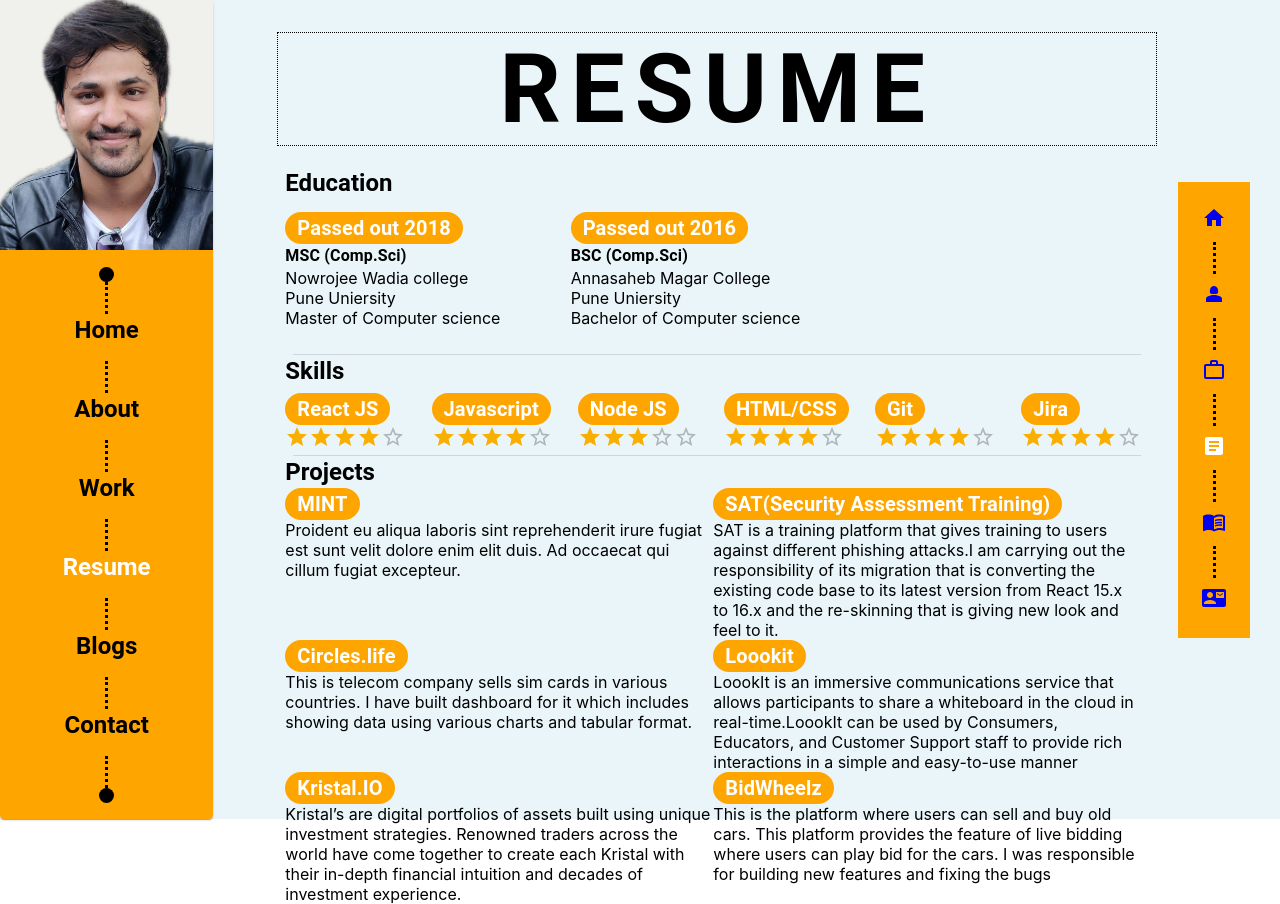
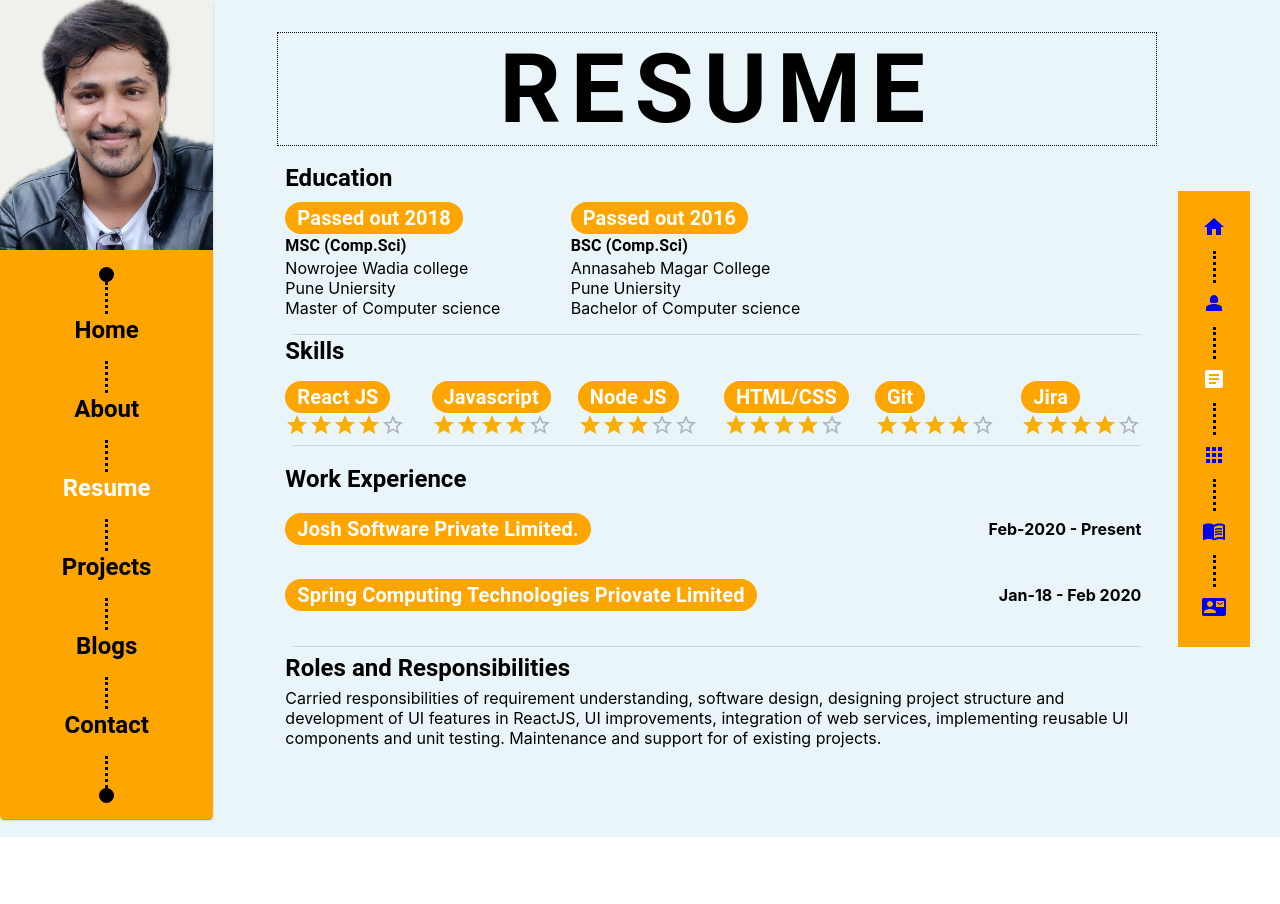
Before and after one commit to VrushabBayas/portfolio, a React (Create React App) app: page /resume in a window 1280 px wide. After the commit the page ends 837 px from the top, so only its background shows below. Built offline with nearby package versions, Linux system fonts and the light colour scheme.

Commit message:
added projects tab

```diff
--- a/src/containers/Navigation/index.js
+++ b/src/containers/Navigation/index.js
@@ -6,6 +6,7 @@ import WorkOutlineIcon from "@mui/icons-material/WorkOutline";
 import ArticleIcon from "@mui/icons-material/Article";
 import MenuBookIcon from "@mui/icons-material/MenuBook";
 import ContactMailIcon from "@mui/icons-material/ContactMail";
+import AppsIcon from "@mui/icons-material/Apps";
 import { Box } from "@mui/material";
 import { NavLink } from "react-router-dom";
 import "./style.css";
@@ -38,17 +39,6 @@ function NavigationBar({ withLabel = false }) {
         <div className="verticle-bar" />
         <li className="list-item">
           <NavLink
-            to="/"
-            className={({ isActive, isPending }) =>
-              isPending ? "pending" : isActive ? "active" : ""
-            }
-          >
-            <WorkOutlineIcon />
-          </NavLink>
-        </li>
-        <div className="verticle-bar" />
-        <li className="list-item">
-          <NavLink
             to="/resume"
             className={({ isActive, isPending }) =>
               isPending ? "pending" : isActive ? "active" : ""
@@ -57,6 +47,18 @@ function NavigationBar({ withLabel = false }) {
             <ArticleIcon className="zoom-effect" />
           </NavLink>
         </li>
+        <div className="verticle-bar" />
+        <li className="list-item">
+          <NavLink
+            to="/projects"
+            className={({ isActive, isPending }) =>
+              isPending ? "pending" : isActive ? "active" : ""
+            }
+          >
+            <AppsIcon className="zoom-effect" />
+          </NavLink>
+        </li>
+
         <div className="verticle-bar" />
         <li className="list-item">
           <NavLink
--- /dev/null
+++ b/src/containers/Projects/index.js
@@ -0,0 +1,180 @@
+import React from "react";
+import PropTypes from "prop-types";
+import Layout from "../Layout";
+
+import { Chip, Grid, Typography } from "@mui/material";
+
+function Projects(props) {
+  return (
+    <Layout title="PROJECTS">
+      <Grid
+        container
+        spacing={1}
+        sx={{
+          margin: "auto",
+          padding: "0.5rem",
+        }}
+      >
+        <Grid
+          xs={12}
+          sx={{
+            margin: "auto",
+            padding: "1rem",
+          }}
+        >
+          <Grid container marginBottom={1}>
+            <Chip
+              sx={{
+                backgroundColor: "orange",
+              }}
+              label={
+                <Typography variant="h5" fontWeight="bold" color="white">
+                  MINT
+                </Typography>
+              }
+            />
+          </Grid>
+          <Typography variant="p" fontSize={18}>
+            Proident eu aliqua laboris sint reprehenderit irure fugiat est sunt
+            velit dolore enim elit duis. Ad occaecat qui cillum fugiat
+            excepteur.
+          </Typography>
+        </Grid>
+        <Grid
+          xs={12}
+          sx={{
+            margin: "auto",
+            padding: "0.5rem",
+          }}
+        >
+          <Grid container marginBottom={1}>
+            <Chip
+              sx={{
+                backgroundColor: "orange",
+              }}
+              label={
+                <Typography variant="h5" fontWeight="bold" color="white">
+                  SAT(Security Assessment Training)
+                </Typography>
+              }
+            />
+          </Grid>
+          <Typography variant="p" fontSize={18}>
+            SAT is a training platform that gives training to users against
+            different phishing attacks.I am carrying out the responsibility of
+            its migration that is converting the existing code base to its
+            latest version from React 15.x to 16.x and the re-skinning that is
+            giving new look and feel to it.
+          </Typography>
+        </Grid>
+        <Grid
+          xs={12}
+          sx={{
+            margin: "auto",
+            padding: "0.5rem",
+          }}
+        >
+          <Grid container marginBottom={1}>
+            <Chip
+              sx={{
+                backgroundColor: "orange",
+              }}
+              label={
+                <Typography variant="h5" fontWeight="bold" color="white">
+                  Circles.life
+                </Typography>
+              }
+            />
+          </Grid>
+          <Typography variant="p" fontSize={18}>
+            This is telecom company sells sim cards in various countries. I have
+            built dashboard for it which includes showing data using various
+            charts and tabular format.
+          </Typography>
+        </Grid>
+        <Grid
+          xs={12}
+          sx={{
+            margin: "auto",
+            padding: "0.5rem",
+          }}
+        >
+          <Grid container marginBottom={1}>
+            <Chip
+              sx={{
+                backgroundColor: "orange",
+              }}
+              label={
+                <Typography variant="h5" fontWeight="bold" color="white">
+                  Loookit
+                </Typography>
+              }
+            />
+          </Grid>
+          <Typography variant="p" fontSize={18}>
+            LoookIt is an immersive communications service that allows
+            participants to share a whiteboard in the cloud in real-time.LoookIt
+            can be used by Consumers, Educators, and Customer Support staff to
+            provide rich interactions in a simple and easy-to-use manner
+          </Typography>
+        </Grid>
+        <Grid
+          xs={12}
+          sx={{
+            margin: "auto",
+            padding: "0.5rem",
+          }}
+        >
+          <Grid container marginBottom={1}>
+            <Chip
+              sx={{
+                backgroundColor: "orange",
+              }}
+              label={
+                <Typography variant="h5" fontWeight="bold" color="white">
+                  Kristal.IO
+                </Typography>
+              }
+            />
+          </Grid>
+          <Typography variant="p" fontSize={18}>
+            Kristal’s are digital portfolios of assets built using unique
+            investment strategies. Renowned traders across the world have come
+            together to create each Kristal with their in-depth financial
+            intuition and decades of investment experience.
+          </Typography>
+        </Grid>
+        <Grid
+          xs={12}
+          sx={{
+            margin: "auto",
+            padding: "0.5rem",
+          }}
+        >
+          <Grid container marginBottom={1}>
+            <Chip
+              sx={{
+                backgroundColor: "orange",
+              }}
+              label={
+                <Typography variant="h5" fontWeight="bold" color="white">
+                  BidWheelz
+                </Typography>
+              }
+            />
+          </Grid>
+          <Typography variant="p" fontSize={18}>
+            This is the platform where users can sell and buy old cars. This
+            platform provides the feature of live bidding where users can play
+            bid for the cars. I was responsible for building new features and
+            fixing the bugs
+          </Typography>
+        </Grid>
+      </Grid>
+    </Layout>
+  );
+}
+
+Projects.propTypes = {};
+
+export default Projects;
--- a/src/containers/Resume/index.js
+++ b/src/containers/Resume/index.js
@@ -17,7 +17,7 @@ function Resume(props) {
           container
           sx={{
             display: "flex",
-            height: 200,
+            height: 180,
           }}
           spacing={1}
         >
@@ -87,7 +87,7 @@ function Resume(props) {
         <Grid
           container
           sx={{
-            height: 100,
+            height: 110,
           }}
           spacing={1}
         >
@@ -217,128 +217,101 @@ function Resume(props) {
         >
           <Grid container alignItems="center">
             <Typography variant="h5" fontWeight="bold">
-              Projects
+              Work Experience
             </Typography>
           </Grid>
-          <Grid xs={6}>
-            <Grid container>
+          <Grid xs={12}>
+            <Grid
+              container
+              sx={{
+                display: "flex",
+                justifyContent: "space-between",
+                alignItems: "center",
+              }}
+            >
+              <Grid>
                 <Chip
                   sx={{
                     backgroundColor: "orange",
                   }}
                   label={
                     <Typography variant="h6" fontWeight="bold" color="white">
-                    MINT
+                      Josh Software Private Limited.
                     </Typography>
                   }
                 />
               </Grid>
-            <Typography variant="p">
-              Proident eu aliqua laboris sint reprehenderit irure fugiat est
-              sunt velit dolore enim elit duis. Ad occaecat qui cillum fugiat
-              excepteur.
+              <Grid>
+                <Typography variant="p" fontWeight="bold">
+                  Feb-2020 - Present
                 </Typography>
               </Grid>
-          <Grid xs={6}>
-            <Grid container>
+            </Grid>
+          </Grid>
+          <Grid xs={12}>
+            <Grid
+              container
+              sx={{
+                display: "flex",
+                justifyContent: "space-between",
+                alignItems: "center",
+              }}
+            >
+              <Grid>
                 <Chip
                   sx={{
                     backgroundColor: "orange",
                   }}
                   label={
                     <Typography variant="h6" fontWeight="bold" color="white">
-                    SAT(Security Assessment Training)
+                      Spring Computing Technologies Priovate Limited
                     </Typography>
                   }
                 />
               </Grid>
-            <Typography variant="p">
-              SAT is a training platform that gives training to users against
-              different phishing attacks.I am carrying out the responsibility of
-              its migration that is converting the existing code base to its
-              latest version from React 15.x to 16.x and the re-skinning that is
-              giving new look and feel to it.
+              <Grid>
+                <Typography variant="p" fontWeight="bold">
+                  Jan-18 - Feb 2020
                 </Typography>
               </Grid>
-          <Grid xs={6}>
-            <Grid container>
-              <Chip
+            </Grid>
+          </Grid>
+        </Grid>
+        <Divider
           sx={{
-                  backgroundColor: "orange",
+            marginBottom: "0.5rem",
           }}
-                label={
-                  <Typography variant="h6" fontWeight="bold" color="white">
-                    Circles.life
-                  </Typography>
-                }
         />
-            </Grid>
-            <Typography variant="p">
-              This is telecom company sells sim cards in various countries. I
-              have built dashboard for it which includes showing data using
-              various charts and tabular format.
+        <Grid
+          container
+          sx={{
+            display: "flex",
+            height: 110,
+          }}
+          spacing={1}
+        >
+          <Grid container alignItems="center">
+            <Typography variant="h5" fontWeight="bold">
+              Roles and Responsibilities
             </Typography>
           </Grid>
-          <Grid xs={6}>
-            <Grid container>
-              <Chip
+          <Grid xs={12}>
+            <Grid
+              container
               sx={{
-                  backgroundColor: "orange",
+                display: "flex",
+                justifyContent: "space-between",
+                alignItems: "center",
               }}
-                label={
-                  <Typography variant="h6" fontWeight="bold" color="white">
-                    Loookit
-                  </Typography>
-                }
-              />
-            </Grid>
+            >
               <Typography variant="p">
-              LoookIt is an immersive communications service that allows
-              participants to share a whiteboard in the cloud in
-              real-time.LoookIt can be used by Consumers, Educators, and
-              Customer Support staff to provide rich interactions in a simple
-              and easy-to-use manner
+                Carried responsibilities of requirement understanding, software
+                design, designing project structure and development of UI
+                features in ReactJS, UI improvements, integration of web
+                services, implementing reusable UI components and unit testing.
+                Maintenance and support for of existing projects.
               </Typography>
             </Grid>
-          <Grid xs={6}>
-            <Grid container>
-              <Chip
-                sx={{
-                  backgroundColor: "orange",
-                }}
-                label={
-                  <Typography variant="h6" fontWeight="bold" color="white">
-                    Kristal.IO
-                  </Typography>
-                }
-              />
-            </Grid>
-            <Typography variant="p">
-              Kristal’s are digital portfolios of assets built using unique
-              investment strategies. Renowned traders across the world have come
-              together to create each Kristal with their in-depth financial
-              intuition and decades of investment experience.
-            </Typography>
-          </Grid>
-          <Grid xs={6}>
-            <Grid container>
-              <Chip
-                sx={{
-                  backgroundColor: "orange",
-                }}
-                label={
-                  <Typography variant="h6" fontWeight="bold" color="white">
-                    BidWheelz
-                  </Typography>
-                }
-              />
-            </Grid>
-            <Typography variant="p">
-              This is the platform where users can sell and buy old cars. This
-              platform provides the feature of live bidding where users can play
-              bid for the cars. I was responsible for building new features and
-              fixing the bugs
-            </Typography>
           </Grid>
         </Grid>
       </Grid>
--- a/src/containers/SideBar/index.js
+++ b/src/containers/SideBar/index.js
@@ -4,7 +4,7 @@ import CardContent from "@mui/material/CardContent";
 import CardMedia from "@mui/material/CardMedia";
 import Typography from "@mui/material/Typography";
 import { Box, CardActionArea } from "@mui/material";
-// import backgroundImage from "../../Assets/Images/cropped-bg.png";
+
 import backgroundImage from "../../Assets/Images/smalldp.png";
 
 import { orange } from "@mui/material/colors";
@@ -69,19 +69,6 @@ export default function ActionAreaCard() {
               <div className="verticle-bar" />
               <li className="list-item zoom-effect">
                 <NavLink
-                  to="/"
-                  className={({ isActive, isPending }) =>
-                    isPending ? "pending" : isActive ? "active" : ""
-                  }
-                >
-                  <Typography variant="h5" marginBottom="15px" fontWeight={600}>
-                    Work
-                  </Typography>
-                </NavLink>
-              </li>
-              <div className="verticle-bar" />
-              <li className="list-item zoom-effect">
-                <NavLink
                   to="/resume"
                   className={({ isActive, isPending }) =>
                     isPending ? "pending" : isActive ? "active" : ""
@@ -89,6 +76,20 @@ export default function ActionAreaCard() {
                 >
                   <Typography variant="h5" marginBottom="15px" fontWeight={600}>
                     Resume
+                  </Typography>
+                </NavLink>
+              </li>
+
+              <div className="verticle-bar" />
+              <li className="list-item zoom-effect">
+                <NavLink
+                  to="/projects"
+                  className={({ isActive, isPending }) =>
+                    isPending ? "pending" : isActive ? "active" : ""
+                  }
+                >
+                  <Typography variant="h5" marginBottom="15px" fontWeight={600}>
+                    Projects
                   </Typography>
                 </NavLink>
               </li>
```
Also changed, not shown: src/App.js (+7 -0 lines). Lines whose indentation alone changed are shown as unchanged.
